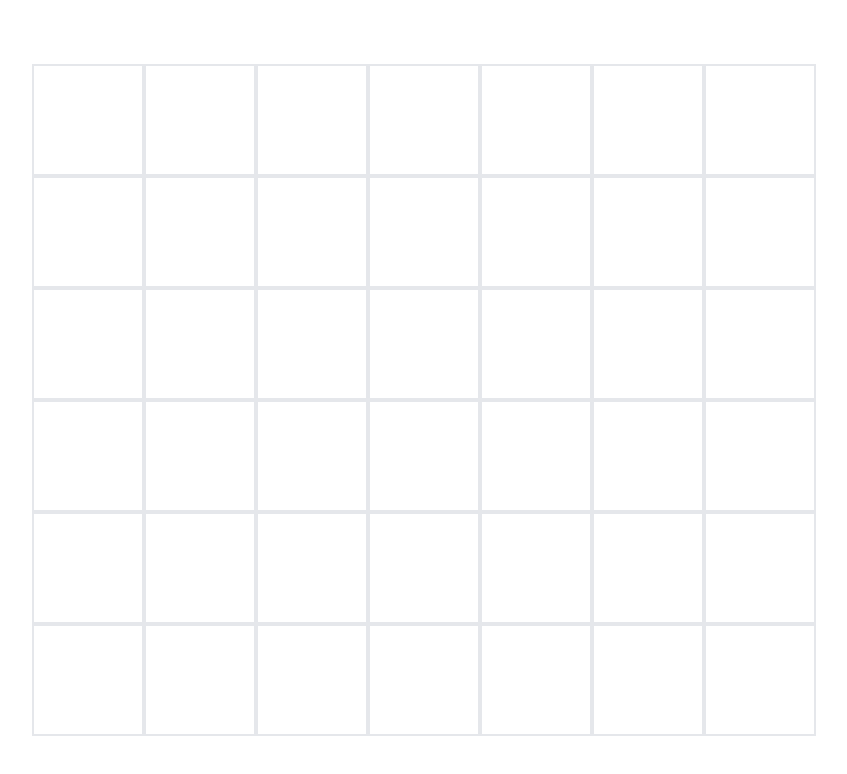
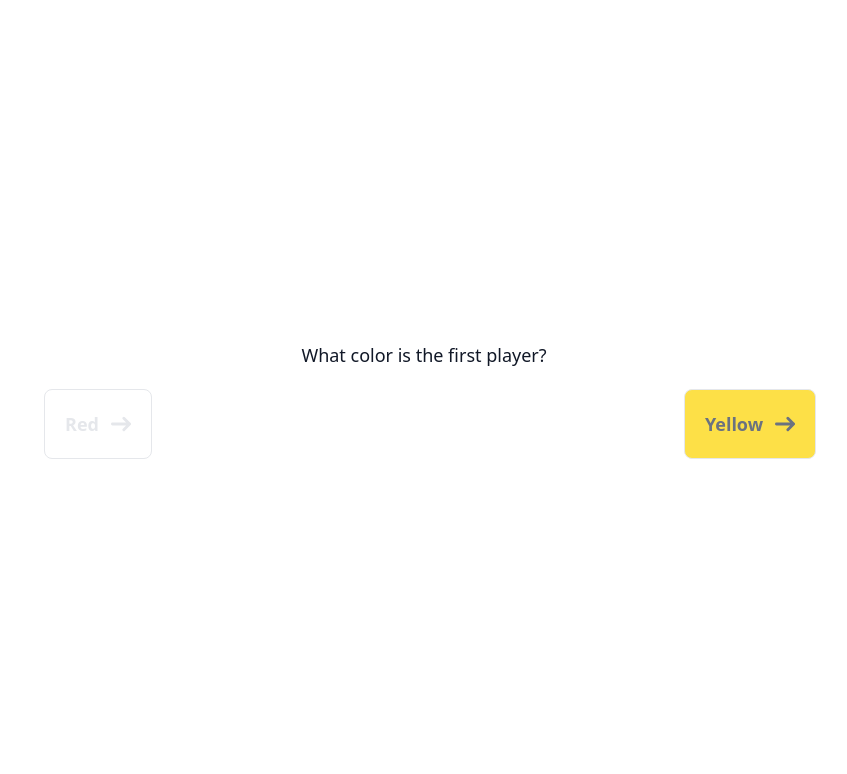
Before and after one commit to MZO9400/connect-four, a React (Create React App) app: page / in a window 1280 px wide. Shown: the top 774 px of the page, without its empty margins (216-1063 px from the left). Built offline with nearby package versions, Linux system fonts and the light colour scheme.

Commit message:
Ask for color at the start of the game

```diff
--- a/src/App.css
+++ /dev/null
@@ -1,38 +0,0 @@
-.App {
-  text-align: center;
-}
-
-.App-logo {
-  height: 40vmin;
-  pointer-events: none;
-}
-
-@media (prefers-reduced-motion: no-preference) {
-  .App-logo {
-    animation: App-logo-spin infinite 20s linear;
-  }
-}
-
-.App-header {
-  background-color: #282c34;
-  min-height: 100vh;
-  display: flex;
-  flex-direction: column;
-  align-items: center;
-  justify-content: center;
-  font-size: calc(10px + 2vmin);
-  color: white;
-}
-
-.App-link {
-  color: #61dafb;
-}
-
-@keyframes App-logo-spin {
-  from {
-    transform: rotate(0deg);
-  }
-  to {
-    transform: rotate(360deg);
-  }
-}
--- a/src/App.tsx
+++ b/src/App.tsx
@@ -1,16 +1,12 @@
-import React from 'react';
-import './App.css';
-import Grid from './component/Grid'
-import useGrid from './hooks/useGrid';
+import React, { useState } from 'react';
+import Game from './component/Game';
 import Color from './types/Color';
+import AskColor from './component/AskColor';
 
 export default function App() {
-  const {grid, turn, click, winner} = useGrid(Color.YELLOW)
+  const [color, setColor] = useState(Color.NONE);
 
-  return (
-    <span className='h-screen flex flex-col justify-center items-center'>
-      {winner !== Color.NONE && <div>Winner is {winner}</div>}
-      <Grid grid={grid} turn={turn} click={click} />
-    </span>
-  )
+  return color === Color.NONE ?
+          <AskColor setColor={setColor} /> :
+          <Game firstPlayer={color} />
 }
--- /dev/null
+++ b/src/component/AskColor.tsx
@@ -0,0 +1,37 @@
+import Color from "../types/Color"
+
+interface AskColorProps {
+    setColor: Function
+}
+
+const AskColor = ({setColor}: AskColorProps) => {
+    return (
+        <div className="h-screen flex flex-col justify-center items-center">
+            <h3 className="mb-5 text-lg font-medium text-gray-900">What color is the first player?</h3>
+            <ul className="grid w-full gap-6 md:grid-cols-2">
+                <li className="justify-self-center" onClick={() => setColor(Color.RED)}>
+                    <label className="inline-flex items-center bg-red-700 justify-between p-5 text-gray-500 bg-white border border-gray-200 rounded-lg cursor-pointer peer-checked:border-blue-600 peer-checked:text-blue-600">
+                        <div className="block">
+                            <div className="w-full text-lg font-semibold text-gray-200">Red</div>
+                        </div>
+                        <svg className="w-5 h-5 ms-3 rtl:rotate-180 text-gray-200" aria-hidden="true" xmlns="http://www.w3.org/2000/svg" fill="none" viewBox="0 0 14 10">
+                            <path stroke="currentColor" strokeLinecap="round" strokeLinejoin="round" strokeWidth="2" d="M1 5h12m0 0L9 1m4 4L9 9"/>
+                        </svg>
+                    </label>
+                </li>
+                <li className="justify-self-center" onClick={() => setColor(Color.YELLOW)}>
+                <label className="inline-flex items-center bg-yellow-300 justify-between p-5 text-gray-500 bg-white border border-gray-200 rounded-lg cursor-pointer peer-checked:border-blue-600 peer-checked:text-blue-600">
+                        <div className="block">
+                            <div className="w-full text-lg font-semibold">Yellow</div>
+                        </div>
+                        <svg className="w-5 h-5 ms-3 rtl:rotate-180" aria-hidden="true" xmlns="http://www.w3.org/2000/svg" fill="none" viewBox="0 0 14 10">
+                            <path stroke="currentColor" strokeLinecap="round" strokeLinejoin="round" strokeWidth="2" d="M1 5h12m0 0L9 1m4 4L9 9"/>
+                        </svg>
+                    </label>
+                </li>
+            </ul>
+        </div>
+    )
+}
+
+export default AskColor
--- /dev/null
+++ b/src/component/Game.tsx
@@ -0,0 +1,21 @@
+import useGrid from "../hooks/useGrid"
+import Color from "../types/Color"
+import Grid from "./Grid"
+
+interface GameProps {
+    firstPlayer: Color
+}
+
+const Game = ({firstPlayer}: GameProps) => {
+  const {grid, turn, click, winner} = useGrid(firstPlayer)
+
+  return (
+    <span className='h-screen flex flex-col justify-center items-center'>
+      {winner !== Color.NONE && <div>Winner is {winner}</div>}
+      <Grid grid={grid} turn={turn} click={click} />
+    </span>
+  )
+}
+
+
+export default Game
```
